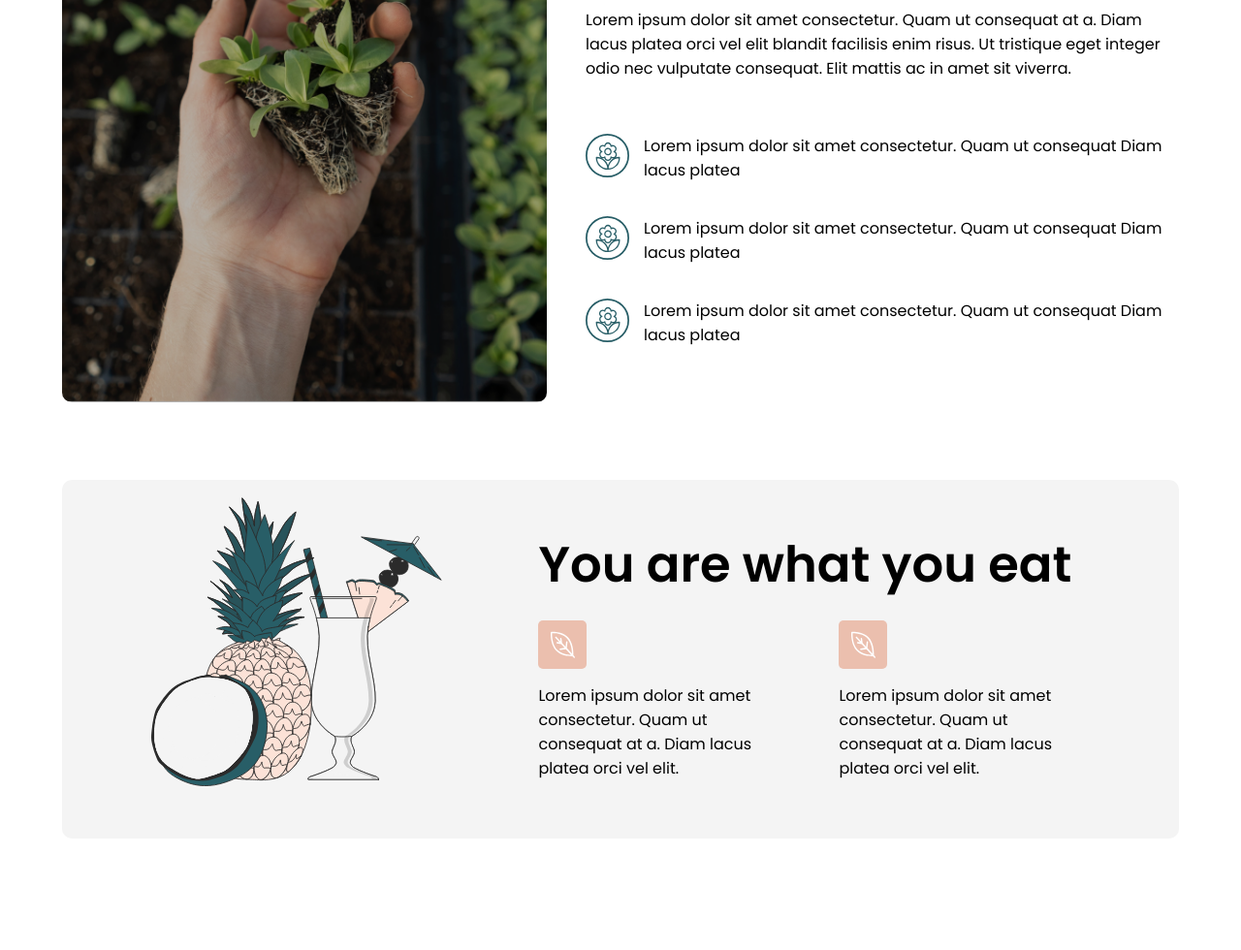
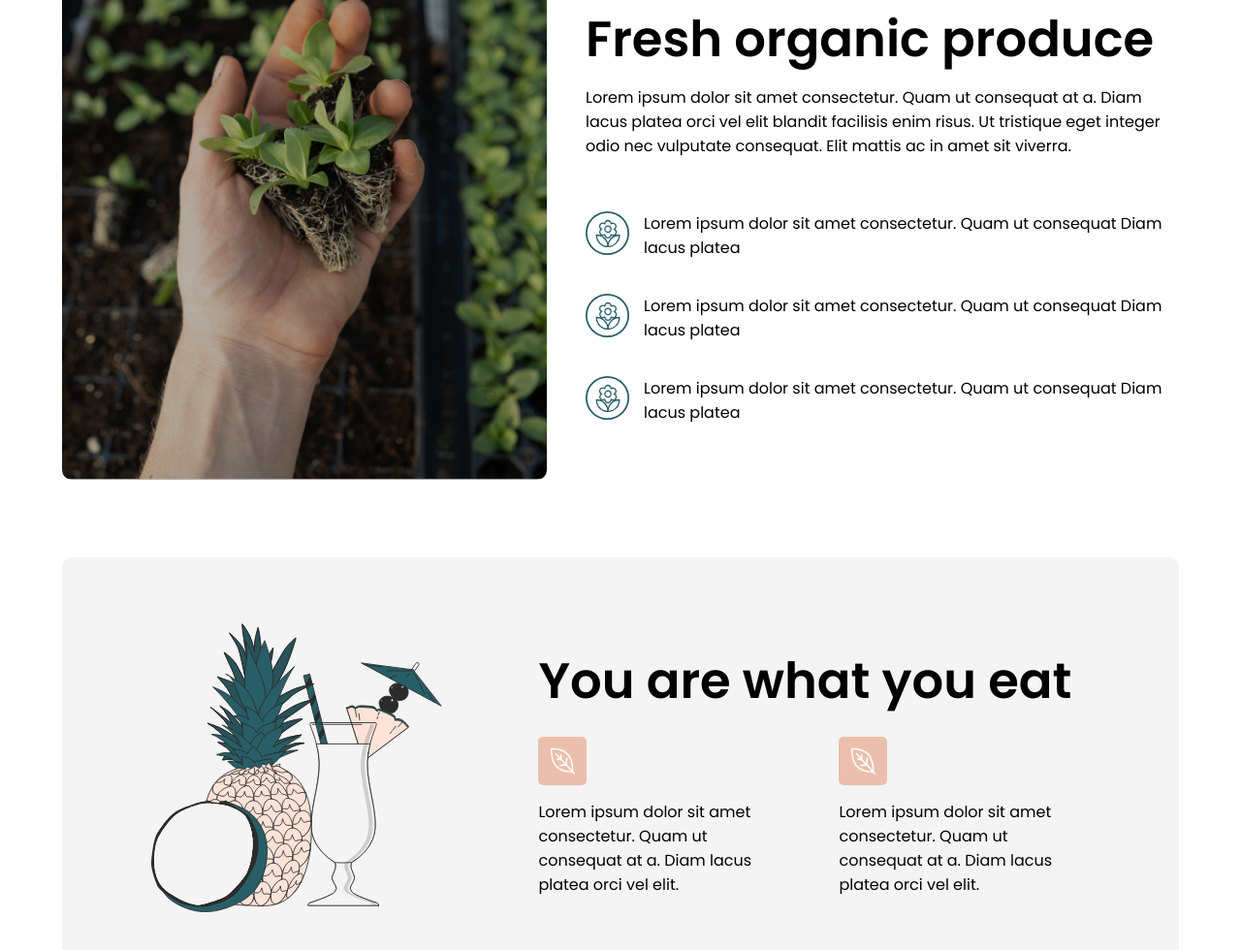
Before and after one commit to XavianMoody10/minimalistic, a website: page index.html in a window 1280 px wide. Shown: the part 1280-2260 px from the top of the page at 97% size. Before the commit the page ends 2145 px from the top, so only its background shows below. Drawn offline with Linux system fonts and the light colour scheme.

Commit message:
Added padding to wellbeing section

```diff
--- a/assets/styles/styles.scss
+++ b/assets/styles/styles.scss
@@ -243,6 +243,7 @@
 
   .wellbeing-wrapper {
     position: relative;
+    padding: 100px 10px;
   }
 
   .wellbeing-subheading {
@@ -275,7 +276,7 @@
 
   .wellbeing:nth-of-type(4) .wellbeing-wrapper .wellbeing-image {
     left: 8%;
-    bottom: 50px;
+    bottom: 80px;
   }
 
   .wellbeing:nth-of-type(4) .wellbeing-wrapper {
```
Also changed, not shown: assets/styles/styles.css, 1 other file.
